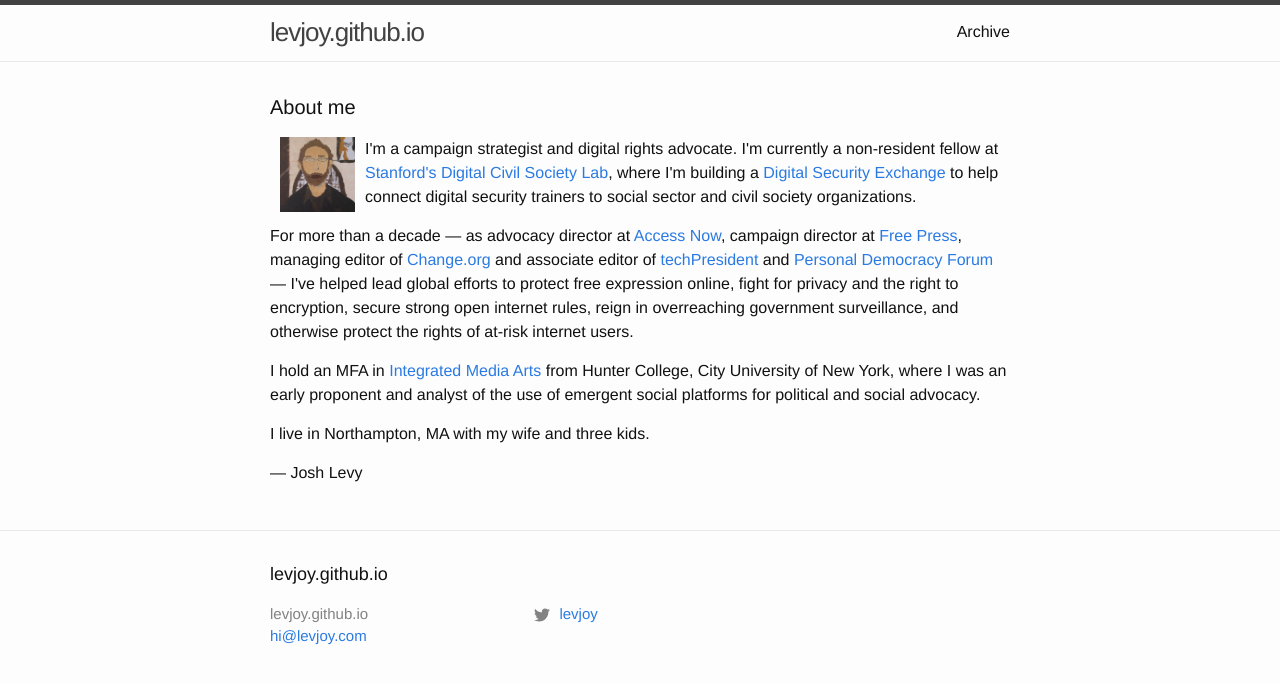
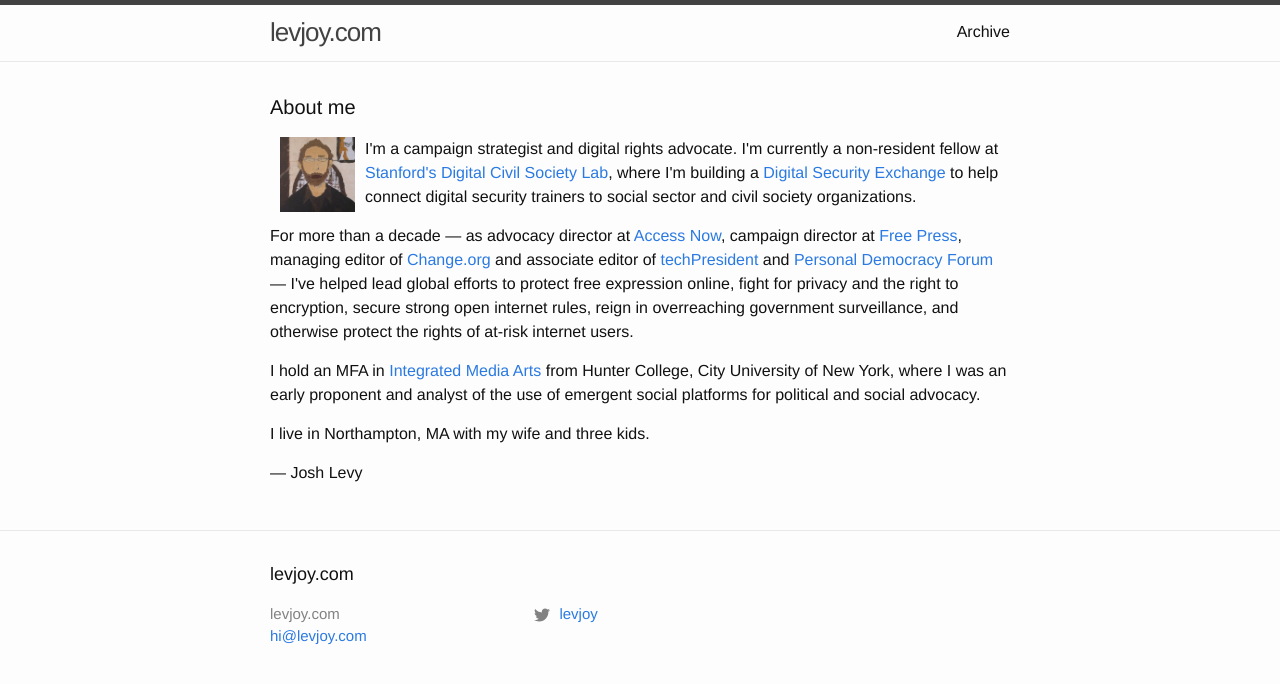
Before and after one commit to levjoy/levjoy.github.io, a Jekyll site: the page built from index.md, in a window 1280 px wide. Shown: the top 684 px of the page. Built offline with Jekyll 4.4.1, drawn with Linux system fonts in a browser that asks for light colours; some of the changed lines change nothing that is shown.

Commit message:
footer and header

```diff
--- a/_config.yml
+++ b/_config.yml
@@ -13,10 +13,10 @@
 # you will see them accessed via {{ site.title }}, {{ site.email }}, and so on.
 # You can create any custom variable you would like, and they will be accessible
 # in the templates via {{ site.myvariable }}.
-# title: levjoy.com
+title: levjoy.com
 email: hi@levjoy.com
 description: > # this means to ignore newlines until "baseurl:"
-# baseurl: "" # the subpath of your site, e.g. /blog
+baseurl: "" # the subpath of your site, e.g. /blog
 # url: "" # the base hostname & protocol for your site, e.g. http://example.com
 twitter_username: levjoy
 # github_username:  levjoy
```
